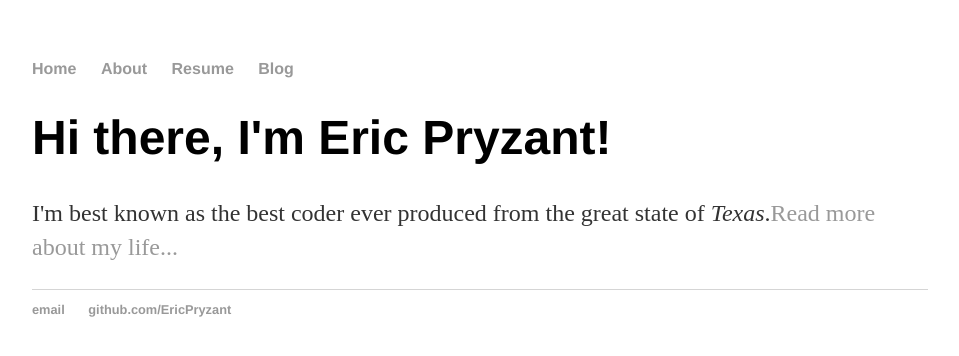
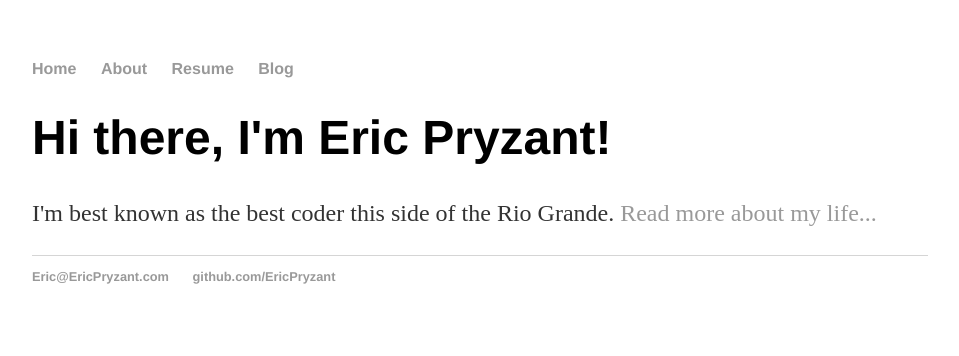
Before and after one commit to EricPryzant/ericpryzant.github.io, a Jekyll site: the page built from index.html, in a window 1280 px wide. Shown: the top 356 px of the page, without its empty margins (160-1119 px from the left). Built offline with Jekyll 4.4.1, drawn with Linux system fonts in a browser that asks for light colours.

Commit message:
Update index.html

```diff
--- a/index.html
+++ b/index.html
@@ -1,30 +1,8 @@
-<!DOCTYPE html>
-<html>
-	<head>
-		<title>Eric Pryzant, Coder Extraordinaire</title>
-		<!-- link to main stylesheet -->
-		<link rel="stylesheet" type="text/css" href="/css/main.css">
-	</head>
-	<body>
-		<nav>
-    		<ul>
-        		<li><a href="/">Home</a></li>
-	        	<li><a href="/about">About</a></li>
-        		<li><a href="/resume">Resume</a></li>
-        		<li><a href="/blog">Blog</a></li>
-    		</ul>
-		</nav>
-		<div class="container">
-    		<div class="blurb">
-        		<h1>Hi there, I'm Eric Pryzant!</h1>
-				<p>I'm best known as the best coder ever produced from the great state of <em>Texas</em>.<a href="/about">Read more about my life...</a></p>
-    		</div><!-- /.blurb -->
-		</div><!-- /.container -->
-		<footer>
-    		<ul>
-        		<li><a href="mailto:eric@ericpryzant.com">email</a></li>
-        		<li><a href="https://github.com/EricPryzant">github.com/EricPryzant</a></li>
-			</ul>
-		</footer>
-	</body>
-</html>
+---
+layout: default
+title: Eric Pryzant, Coder Extraordinaire
+---
+<div class="blurb">
+	<h1>Hi there, I'm Eric Pryzant!</h1>
+	<p>I'm best known as the best coder this side of the Rio Grande. <a href="/about">Read more about my life...</a></p>
+</div><!-- /.blurb -->
```
